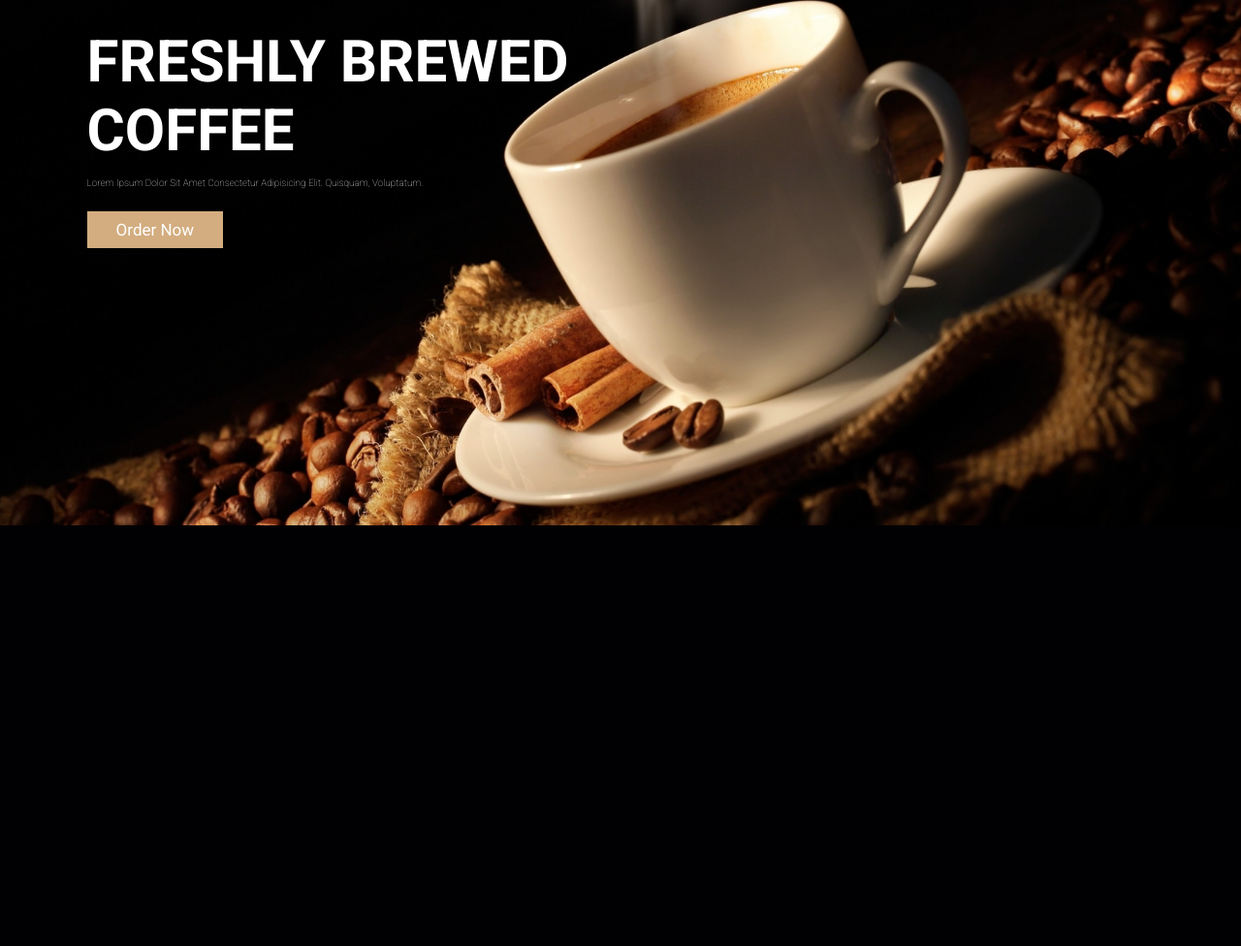
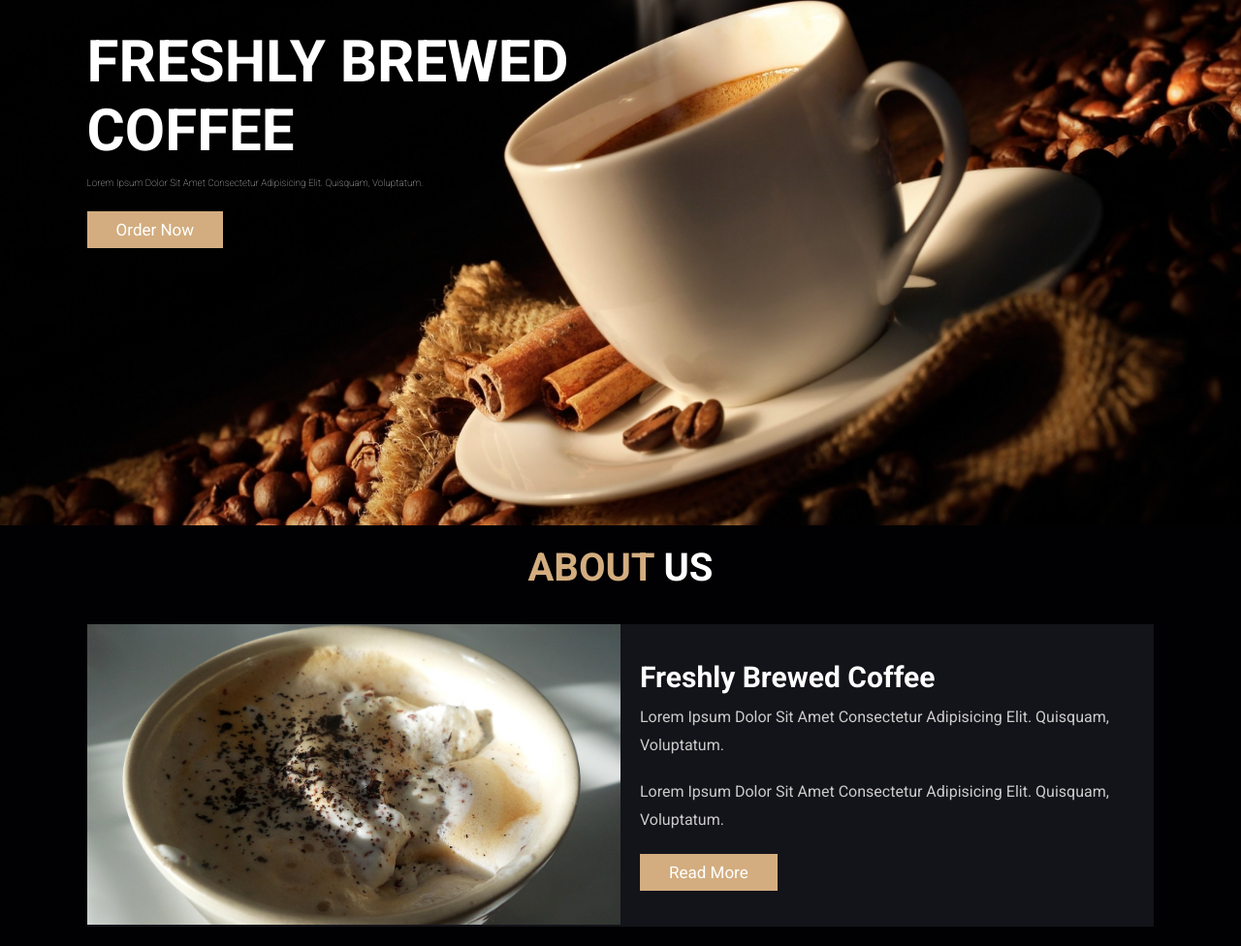
Before and after one commit to thamindu-weerarathne/Sea-Brew, a plain HTML site: page index.html in a window 1280 px wide. Shown: the part 258-1234 px from the top of the page at 97% size. Before the commit the page ends 800 px from the top, so only its background shows below. Drawn offline with Linux system fonts and the light colour scheme.

Commit message:
complete about us section

```diff
--- a/css/style.css
+++ b/css/style.css
@@ -45,6 +45,19 @@ body {
 
 section {
     padding: 2rem 7%;
+}
+
+.heading {
+    text-align: center;
+    color: #fff;
+    text-transform: uppercase;
+    padding-bottom: 3.5rem;
+    font-size: 4rem;
+}
+
+.heading span {
+    color: var(--main-color);
+    text-transform: uppercase;
 }
 
 .btn{
@@ -314,3 +327,36 @@ section {
         font-size: 50%;
     }
 }
+
+
+.about .row {
+    display: flex;
+    align-items: center;
+    background: var(--black);
+    flex-wrap: wrap;
+}
+
+.about .row .image {
+    flex: 1 1 45rem;
+}
+
+.about .row .image img {
+    width: 100%;
+}
+
+.about .row .content {
+    flex: 1 1 45rem;
+    padding: 2rem;
+}
+
+.about .row .content h3 {
+    font-size: 3rem;
+    color: #fff;
+}
+
+.about .row .content p {
+    font-size: 1.6rem;
+    color: #ccc;
+    padding: 1rem 0;
+    line-height: 1.8;
+}
--- a/index.html
+++ b/index.html
@@ -90,14 +90,35 @@
           <p>Lorem ipsum dolor sit amet consectetur adipisicing elit. Quisquam, voluptatum.</p>
           <a href="#" class="btn">order now</a>
      </div>
+    </section>
+
+   <!-- header section ends -->
+
+   <!-- about section starts -->
+
+    <section class="about" id="about">
+
+        <h1 class="heading"> <span>about</span> us </h1>
+
+        <div class="row">
+            <div class="image">
+                <img src="images/cofee2.jpg" alt="">
+            </div>
+
+            <div class="content">
+                <h3>freshly brewed coffee</h3>
+                <p>Lorem ipsum dolor sit amet consectetur adipisicing elit. Quisquam, voluptatum.</p>
+                <p>Lorem ipsum dolor sit amet consectetur adipisicing elit. Quisquam, voluptatum.</p>
+                <a href="#" class="btn">read more</a>
+            </div>
+
+        </div>
+    </section>
 
 
 
 
-
-   <!-- header section ends -->
-
-
+   <!-- about section ends -->
 
 
 
```
